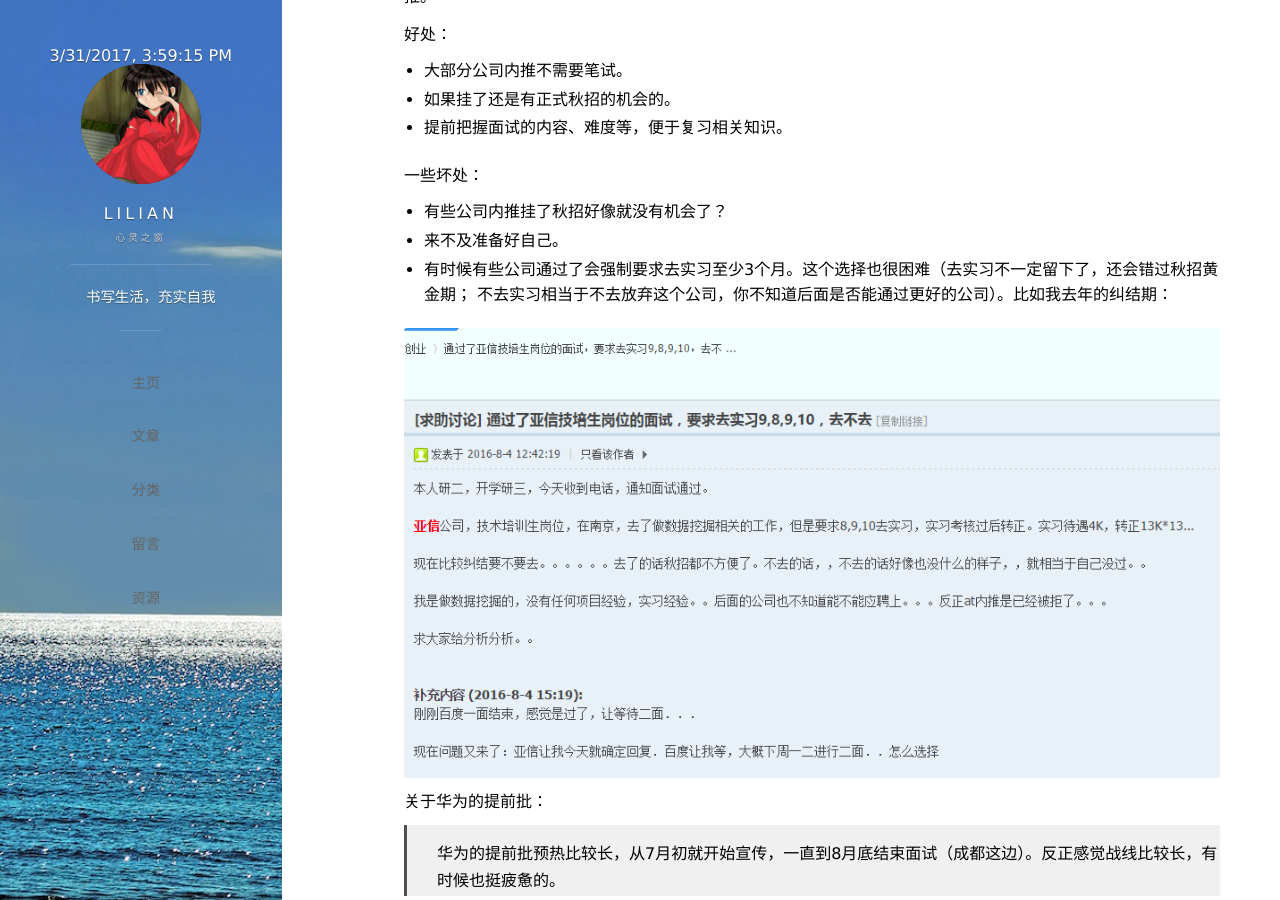
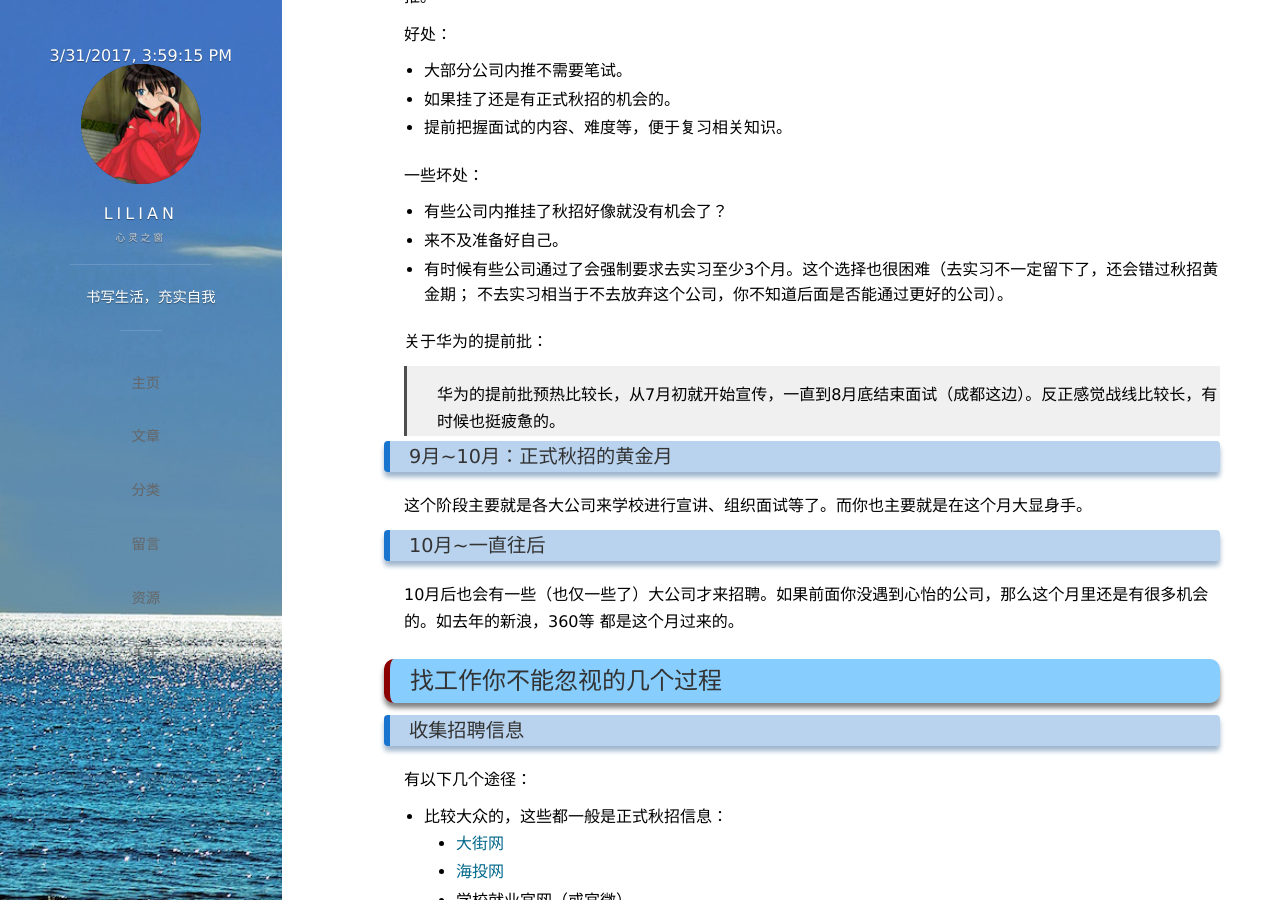
Before and after one commit to dearLilian/dearLilian.github.io, a Jekyll site: the page built from _posts/2017-03-17-to-find-a-job.md, in a window 1280 px wide and 900 px high, scrolled down 1932 px. Built offline with Jekyll 4.4.1, drawn with Linux system fonts in a browser that asks for light colours; nearby versions of some CDN libraries; comment, search, counter and statistics services are not loaded.

Commit message:
delete some sensitive message
delete some sensitive message

```diff
--- a/_posts/2017-03-17-to-find-a-job.md
+++ b/_posts/2017-03-17-to-find-a-job.md
@@ -97,9 +97,7 @@ tag: 面经
 - 有些公司内推挂了秋招好像就没有机会了？
 - 来不及准备好自己。
 - 有时候有些公司通过了会强制要求去实习至少3个月。这个选择也很困难（去实习不一定留下了，还会错过秋招黄金期；
-不去实习相当于不去放弃这个公司，你不知道后面是否能通过更好的公司）。比如我去年的纠结期：
-
-![](/images/posts/job/1.png)
+不去实习相当于不去放弃这个公司，你不知道后面是否能通过更好的公司）。
 
 关于华为的提前批：
 
```
